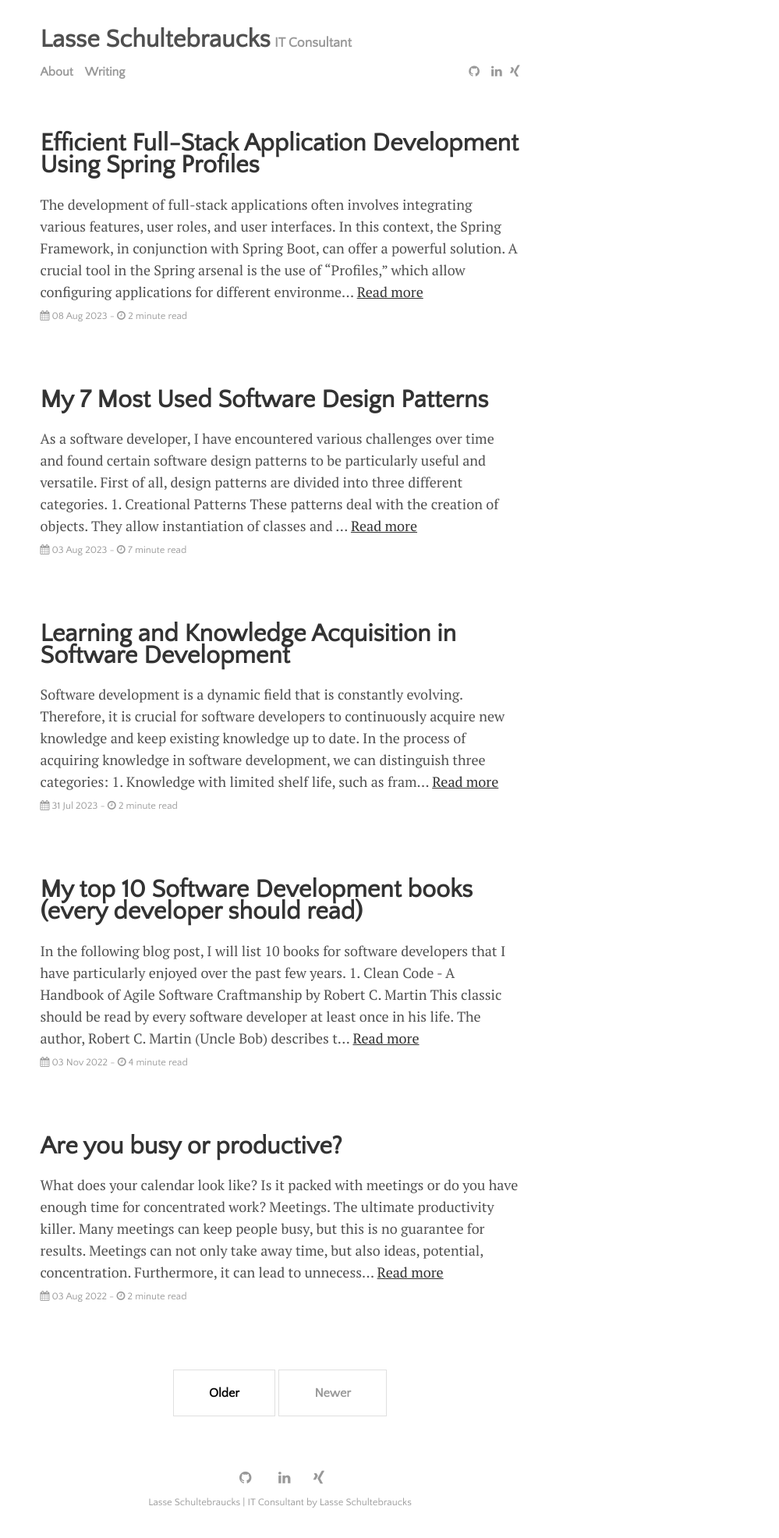
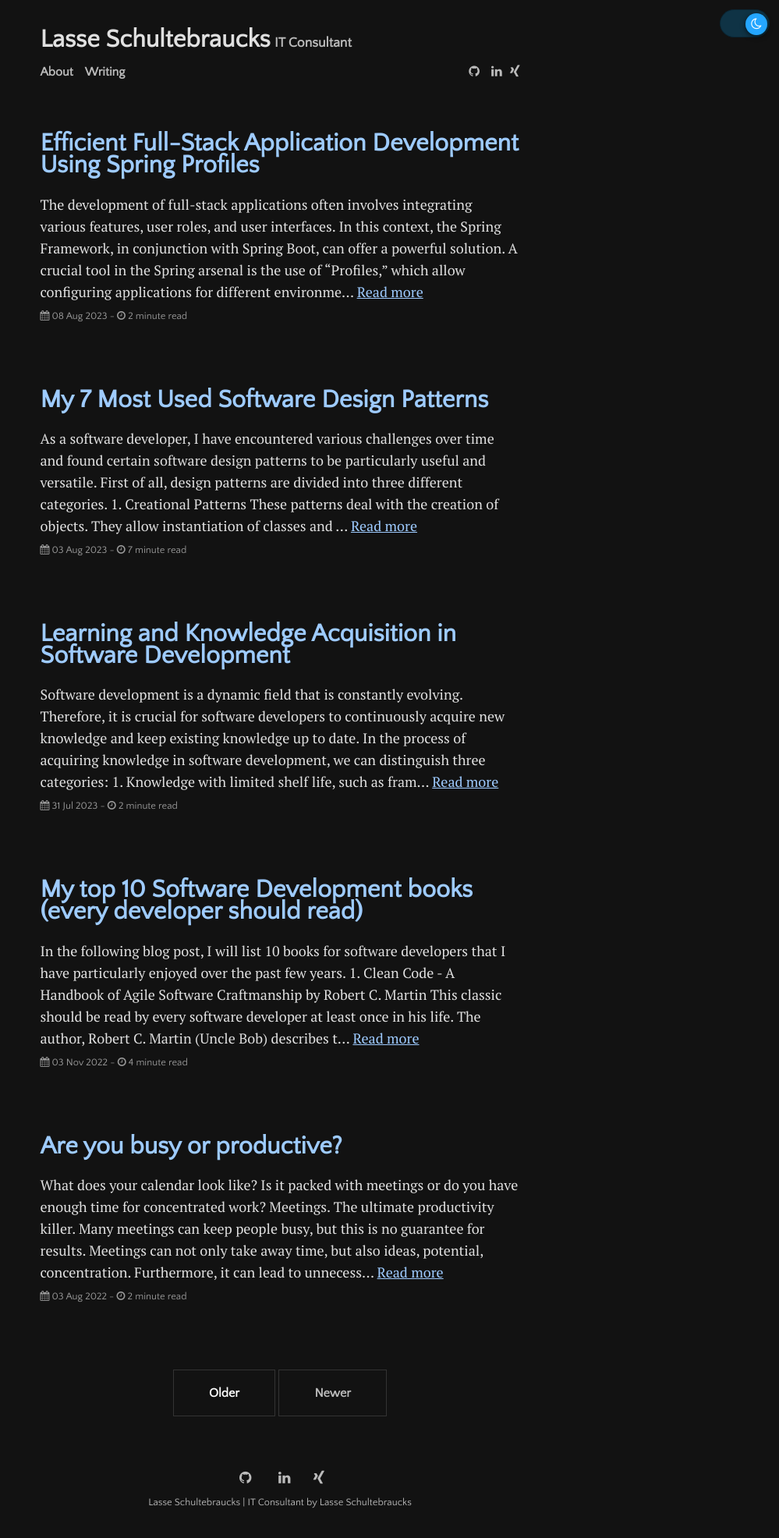
Before and after one commit to LSchultebraucks/lschultebraucks.github.io, a Jekyll site: the page built from index.html, in a window 1280 px wide. Shown: the whole page at 78% size, without its empty margins (281-1280 px from the left). Built offline with Jekyll 4.4.1, drawn with Linux system fonts in a browser that asks for light colours; the list of posts is cut into pages by our own code.

Commit message:
added light/dark theme

```diff
--- a/_includes/head.html
+++ b/_includes/head.html
@@ -10,6 +10,25 @@
 
   <meta name="viewport" content="width=device-width, initial-scale=1">
   <meta charset="utf-8">
+
+  <!-- Theme boot script to avoid flash; default to dark -->
+  <script>
+    (function() {
+      try {
+        var theme = localStorage.getItem('theme');
+        if (!theme) {
+          theme = 'dark';
+          localStorage.setItem('theme', theme);
+        }
+        var root = document.documentElement;
+        root.classList.remove('theme-dark','theme-light');
+        root.classList.add(theme === 'dark' ? 'theme-dark' : 'theme-light');
+      } catch (e) {
+        // if localStorage is unavailable, fall back to dark
+        document.documentElement.classList.add('theme-dark');
+      }
+    })();
+  </script>
 
   <link rel="stylesheet" href="{{ site.github.url }}/assets/css/main.css">
   <link rel="stylesheet" href="{{ site.github.url }}/assets/css/syntax.css">
--- a/_includes/header.html
+++ b/_includes/header.html
@@ -4,4 +4,9 @@
     <small class="masthead-subtitle">{{ site.description }}</small>
     {% include menu.html %}
   </h3>
+  <!-- Theme toggle button (top-right, site-wide) -->
+  <button id="theme-toggle" class="theme-toggle" aria-label="Theme umschalten" title="Theme umschalten">
+    <i class="fa fa-moon-o icon-moon" aria-hidden="true"></i>
+    <i class="fa fa-sun-o icon-sun" aria-hidden="true"></i>
+  </button>
 </header>
--- a/_layouts/default.html
+++ b/_layouts/default.html
@@ -16,5 +16,34 @@
 
   </div>
 
+  <script>
+    (function() {
+      function applyIcon() {
+        var isDark = document.documentElement.classList.contains('theme-dark');
+        var btn = document.getElementById('theme-toggle');
+        if (!btn) return;
+        // Only set state attributes; icons are handled via CSS based on aria-pressed
+        btn.setAttribute('aria-pressed', isDark ? 'true' : 'false');
+        btn.title = isDark ? 'Helles Theme aktivieren' : 'Dunkles Theme aktivieren';
+      }
+      function toggleTheme() {
+        var root = document.documentElement;
+        var isDark = root.classList.contains('theme-dark');
+        var next = isDark ? 'light' : 'dark';
+        root.classList.remove('theme-dark','theme-light');
+        root.classList.add(next === 'dark' ? 'theme-dark' : 'theme-light');
+        try { localStorage.setItem('theme', next); } catch(e) {}
+        applyIcon();
+      }
+      document.addEventListener('DOMContentLoaded', function() {
+        var btn = document.getElementById('theme-toggle');
+        if (btn) {
+          btn.addEventListener('click', toggleTheme);
+          applyIcon();
+        }
+      });
+    })();
+  </script>
+
 </body>
 </html>
--- a/assets/css/main.css
+++ b/assets/css/main.css
@@ -505,3 +505,120 @@ th, td {
 .fa-rss-square:hover {
 	color: #ff6600;
 }
+
+
+/*
+  Theme toggle switch (Light left, Dark right)
+*/
+.theme-toggle {
+  position: fixed;
+  top: 12px;
+  right: 12px;
+  width: 64px;
+  height: 36px;
+  padding: 0;
+  border: 1px solid transparent;
+  border-radius: 999px;
+  background: #f7e7a3; /* light state base; overridden by aria-pressed */
+  color: transparent;
+  cursor: pointer;
+  z-index: 1000;
+  display: inline-block;
+  vertical-align: middle;
+  transition: background-color .25s ease, border-color .25s ease, box-shadow .25s ease;
+}
+
+/* show icons; place at knob centers */
+.theme-toggle .icon-moon,
+.theme-toggle .icon-sun {
+  position: absolute;
+  top: 50%;
+  transform: translate(-50%, -50%);
+  font-size: 16px;
+  line-height: 1;
+  z-index: 1; /* above knob */
+  pointer-events: none;
+  transition: opacity .2s ease;
+}
+/* centers for left/right knob */
+.theme-toggle .icon-sun { left: 18px; color: #ffffff; }
+.theme-toggle .icon-moon { left: 46px; color: #ffffff; }
+
+/* knob */
+.theme-toggle::after {
+  content: "";
+  position: absolute;
+  top: 4px;
+  left: 4px;
+  width: 28px;
+  height: 28px;
+  background: #e7b52a; /* light knob */
+  border-radius: 50%;
+  box-shadow: 0 2px 6px rgba(0,0,0,.25);
+  transition: transform .25s ease, background-color .25s ease;
+}
+
+/* Visual states controlled by aria-pressed */
+/* Light (left) */
+.theme-toggle[aria-pressed="false"] { background: #f7e7a3; border-color: #f0d98a; }
+.theme-toggle[aria-pressed="false"]::after { background: #e0b029; transform: translateX(0); }
+.theme-toggle[aria-pressed="false"] .icon-sun { opacity: 1; }
+.theme-toggle[aria-pressed="false"] .icon-moon { opacity: 0; }
+
+/* Dark (right) */
+.theme-toggle[aria-pressed="true"] { background: #0f3345; border-color: #0a2634; }
+.theme-toggle[aria-pressed="true"]::after { background: #24a6ff; transform: translateX(28px); }
+.theme-toggle[aria-pressed="true"] .icon-sun { opacity: 0; }
+.theme-toggle[aria-pressed="true"] .icon-moon { opacity: 1; }
+
+/* hover */
+.theme-toggle:hover { opacity: 0.96; }
+
+/* Focus: remove outline on mouse click, keep for keyboard */
+.theme-toggle:focus { outline: none; }
+.theme-toggle:focus-visible { outline: 2px solid #6aa0ff; outline-offset: 2px; }
+
+/*
+  Dark theme overrides
+  Applied when <html> has class "theme-dark" (set via JS). Default is dark.
+*/
+.theme-dark body {
+  background-color: #121212;
+  color: #e0e0e0;
+}
+.theme-dark h1,
+.theme-dark h2,
+.theme-dark h3,
+.theme-dark h4,
+.theme-dark h5,
+.theme-dark h6 {
+  color: #f0f0f0;
+}
+.theme-dark a { color: #9ecbff; }
+.theme-dark a:hover { color: #cde3ff; }
+
+.theme-dark .masthead-title a { color: #e0e0e0; }
+.theme-dark .masthead a:hover { color:#ffffff; }
+.theme-dark .masthead-subtitle { color: #bbbbbb; }
+
+.theme-dark blockquote { border-left-color: #444; color: #bbbbbb; }
+.theme-dark hr { border-top-color: #333; }
+
+.theme-dark .pagination-button { color: #bbbbbb; border-color: #333; }
+.theme-dark .pagination-active { color: #ffffff; }
+.theme-dark .pagination-active:hover { background-color: #333; }
+
+.theme-dark .footer { color: #bbbbbb; }
+.theme-dark .footer a { color: #bbbbbb; }
+.theme-dark .footer a:hover { color: #e0e0e0; }
+
+.theme-dark .menu-content a,
+.theme-dark .social-icons a { color: #bbbbbb; }
+
+/* code blocks */
+.theme-dark code { background-color: #1e1e1e; color: #dddddd; }
+.theme-dark pre { background-color: #1e1e1e; }
+
+/* Do not override switch colors in dark pages; rely on aria-pressed state */
+.theme-dark .theme-toggle { color: transparent; }
+.theme-dark .theme-toggle::after { box-shadow: 0 2px 6px rgba(0,0,0,.6); }
```
